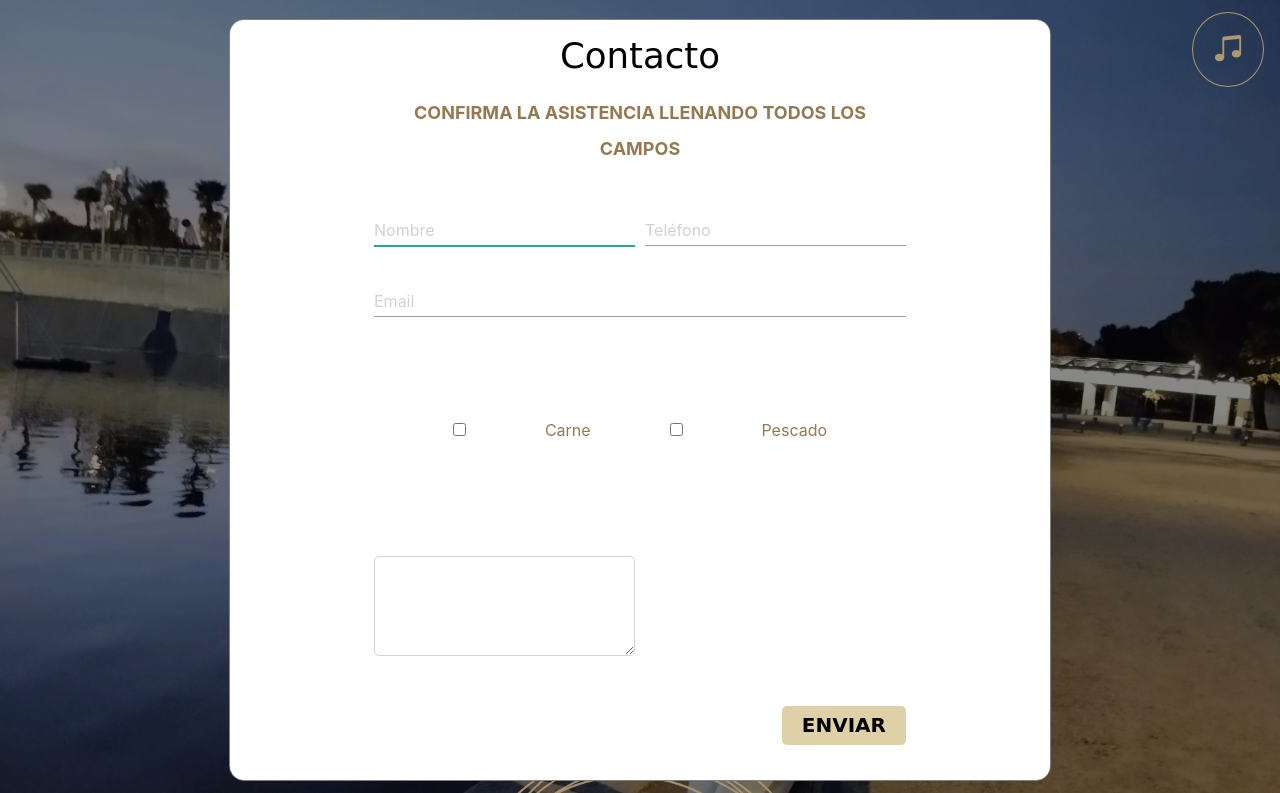
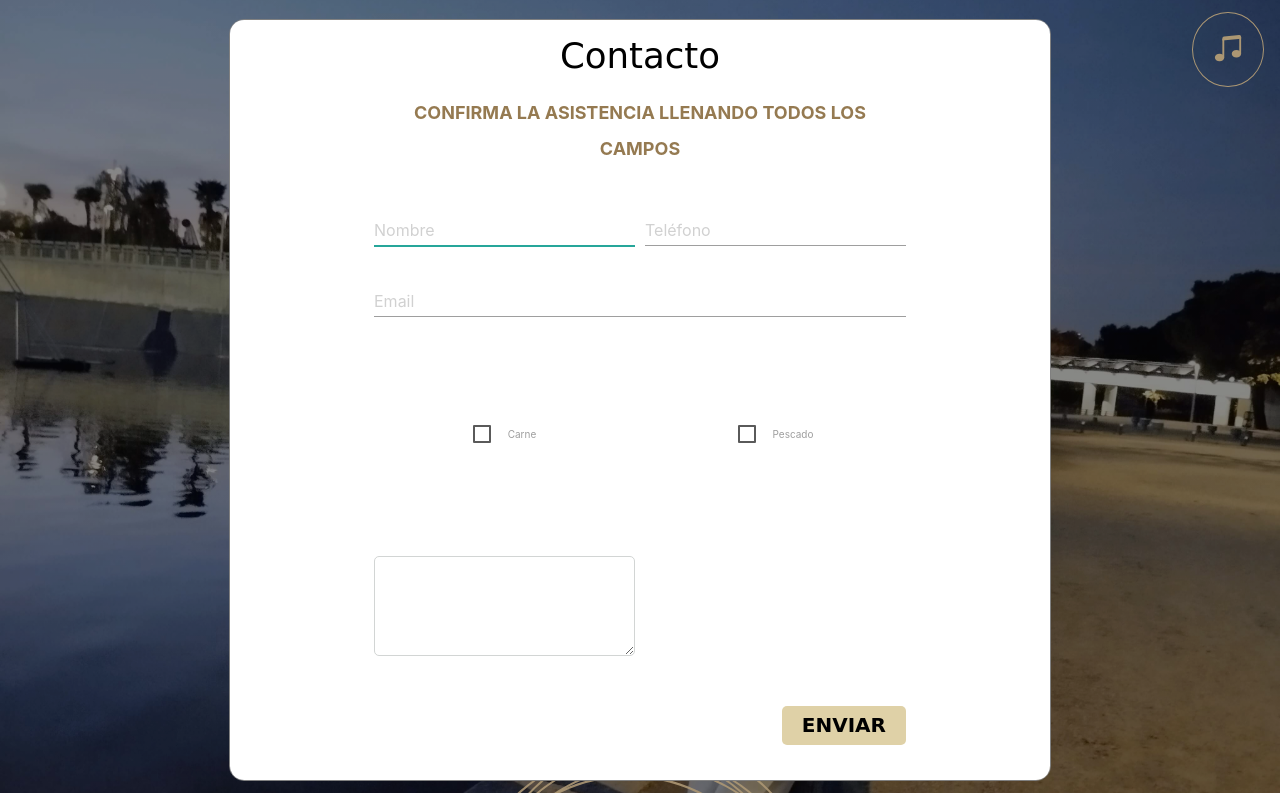
Before and after one commit to jony92jon/mi-boda, a plain HTML site: page index.html in a window 1280 px wide. Both pictures are taken after a click on the link "Confirmar Asistencia". Shown: the top 793 px of the page. Drawn offline with nearby package versions, Linux system fonts and the light colour scheme; a web font is replaced by a local one.

Commit message:
formulario problemas

```diff
--- a/css/style.css
+++ b/css/style.css
@@ -593,11 +593,6 @@ section h2 {
   align-items: center;
 }
 
-.opciones input[type="checkbox"] {
-  position: relative;
-  opacity: initial;
-}
-
 /* Modal */
 #modal {
   border: 1px solid gray;
--- a/index.html
+++ b/index.html
@@ -194,9 +194,17 @@
                   <input class="input-text" type="email" placeholder="Email" name="correo" />
                 </div>
 
-                <div class="campo opciones">
-                  <input type="checkbox" name="opcion1" value="1">Carne
-                  <input type="checkbox" name="opcion2" value="2">Pescado
+                <div class="opciones">
+                  <label for="">
+                    <input type="checkbox" name="opcion1">
+                    <span>Carne</span>
+                  </label>
+                </div>
+                <div class="opciones">
+                  <label>
+                    <input type="checkbox" name="opcion2">
+                    <span>Pescado</span>
+                  </label>
                 </div>
 
                 <div class="campo">
```
